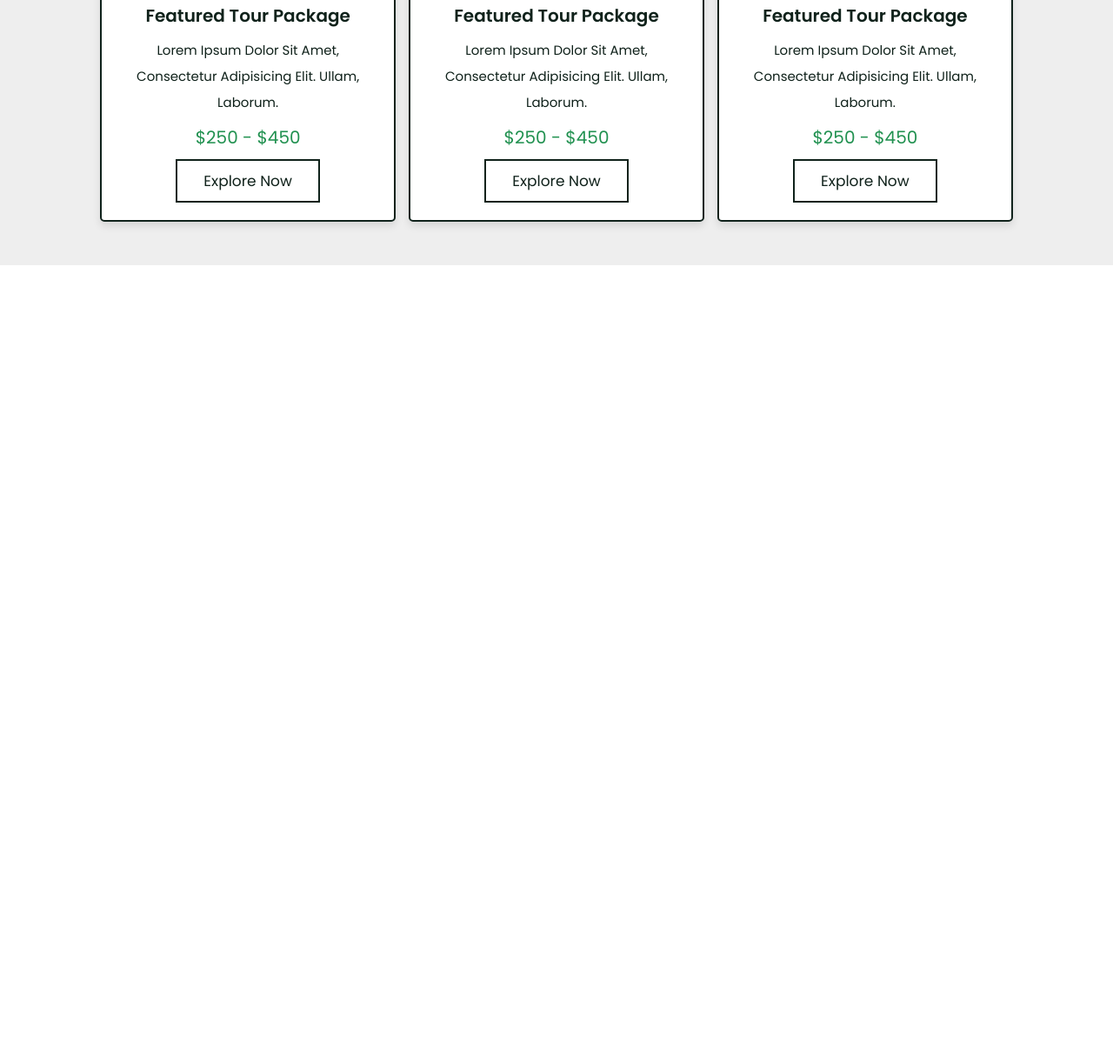
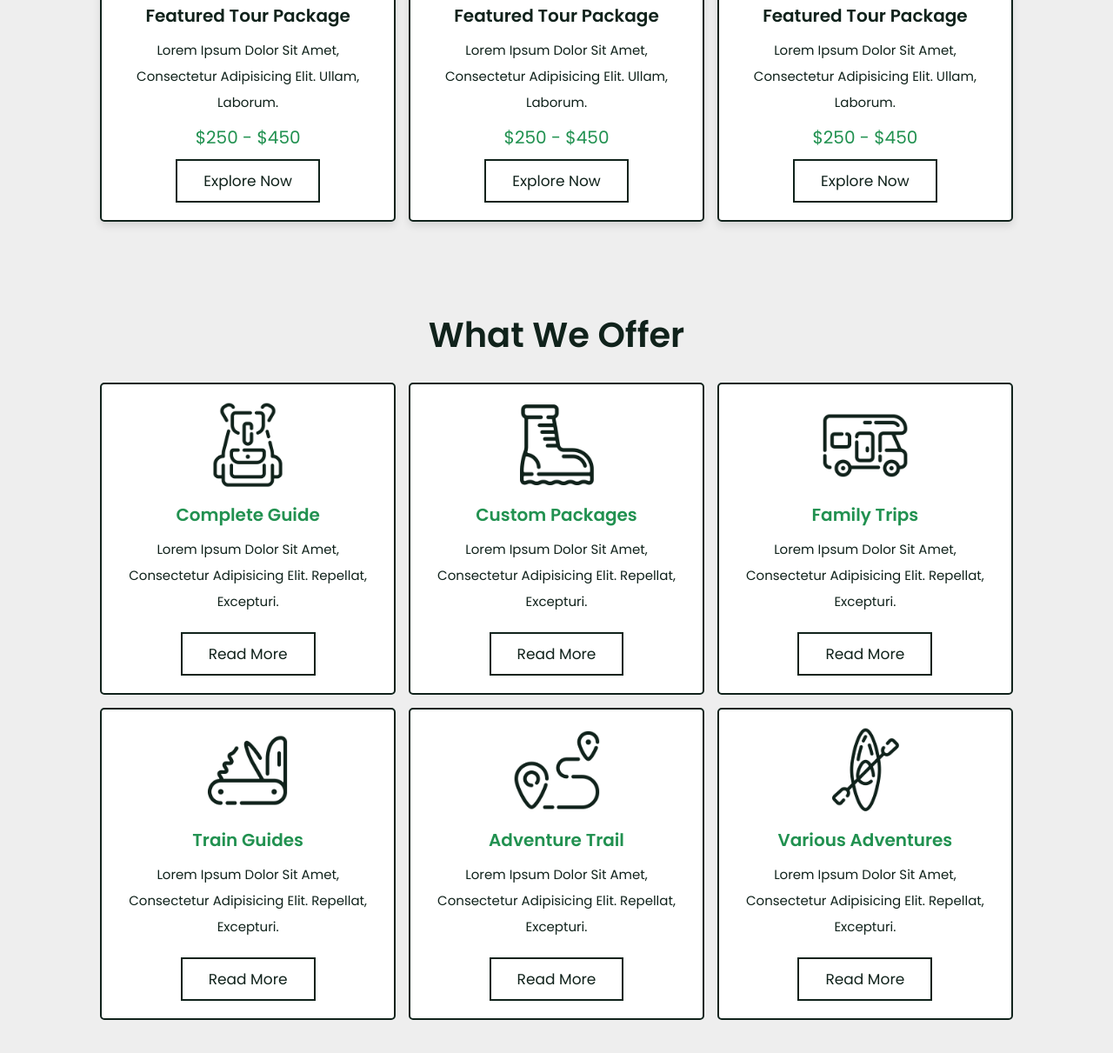
Before and after one commit to Maxuell123/travel-website, a plain HTML site: page index.html in a window 1280 px wide. Shown: the part 3901-5112 px from the top of the page at 87% size. Before the commit the page ends 4206 px from the top, so only its background shows below. Drawn offline with nearby package versions, Linux system fonts and the light colour scheme.

Commit message:
:up: atualização

```diff
--- a/css/style.scss
+++ b/css/style.scss
@@ -461,6 +461,61 @@ section {
     }
 }
 
+.services {
+    background: $light-bg;
+
+    .box-container {
+        @include grid(31rem);
+
+        .box {
+            text-align: center;
+            padding: 2rem;
+            border: $border;
+            border-radius: .5rem;
+            background: $white;
+
+            &:hover {
+                background: $black;
+
+                img {
+                    filter: invert(1);
+                }
+
+                p {
+                    color: $white;
+                }
+
+                .btn {
+                    border-color: $white;
+                    color: $white;
+
+                    &:hover {
+                        background: $white;
+                        color: $black;
+                    }
+                }
+            }
+
+            img {
+                height: 10rem;
+                margin-bottom: 1rem;
+            }
+
+            h3 {
+                font-size: 2rem;
+                color: $green;
+            }
+
+            p {
+                font-size: 1.5rem;
+                color: $black;
+                padding: 1rem 0;
+                line-height: 2;
+            }
+        }
+    }
+}
+
 
 
 
--- a/index.html
+++ b/index.html
@@ -408,6 +408,61 @@
     <!-- packages section ends -->
 
 
+    <!-- services section starts -->
+      <section class="services">
+
+            <h1 class="heading"> what we offer </h1>
+
+            <div class="box-container">
+
+               <div class="box">
+                   <img src="images/serv-1.png" alt="">
+                   <h3>complete guide</h3>
+                   <p>Lorem ipsum dolor sit amet, consectetur adipisicing elit. Repellat, excepturi.</p>
+                   <a href="#" class="btn">read more</a>
+               </div>
+
+               <div class="box">
+                <img src="images/serv-2.png" alt="">
+                <h3>custom packages</h3>
+                <p>Lorem ipsum dolor sit amet, consectetur adipisicing elit. Repellat, excepturi.</p>
+                <a href="#" class="btn">read more</a>
+            </div>
+
+            <div class="box">
+                <img src="images/serv-3.png" alt="">
+                <h3>family trips</h3>
+                <p>Lorem ipsum dolor sit amet, consectetur adipisicing elit. Repellat, excepturi.</p>
+                <a href="#" class="btn">read more</a>
+            </div>
+
+            <div class="box">
+                <img src="images/serv-4.png" alt="">
+                <h3>train guides</h3>
+                <p>Lorem ipsum dolor sit amet, consectetur adipisicing elit. Repellat, excepturi.</p>
+                <a href="#" class="btn">read more</a>
+            </div>
+
+            <div class="box">
+                <img src="images/serv-5.png" alt="">
+                <h3>adventure trail</h3>
+                <p>Lorem ipsum dolor sit amet, consectetur adipisicing elit. Repellat, excepturi.</p>
+                <a href="#" class="btn">read more</a>
+            </div>
+
+            <div class="box">
+                <img src="images/serv-6.png" alt="">
+                <h3>various adventures</h3>
+                <p>Lorem ipsum dolor sit amet, consectetur adipisicing elit. Repellat, excepturi.</p>
+                <a href="#" class="btn">read more</a>
+            </div>
+
+            </div>
+
+      </section>
+    <!-- services section ends -->
+
+
 
 
 
```
Also changed, not shown: css/style.css, 1 other file.
